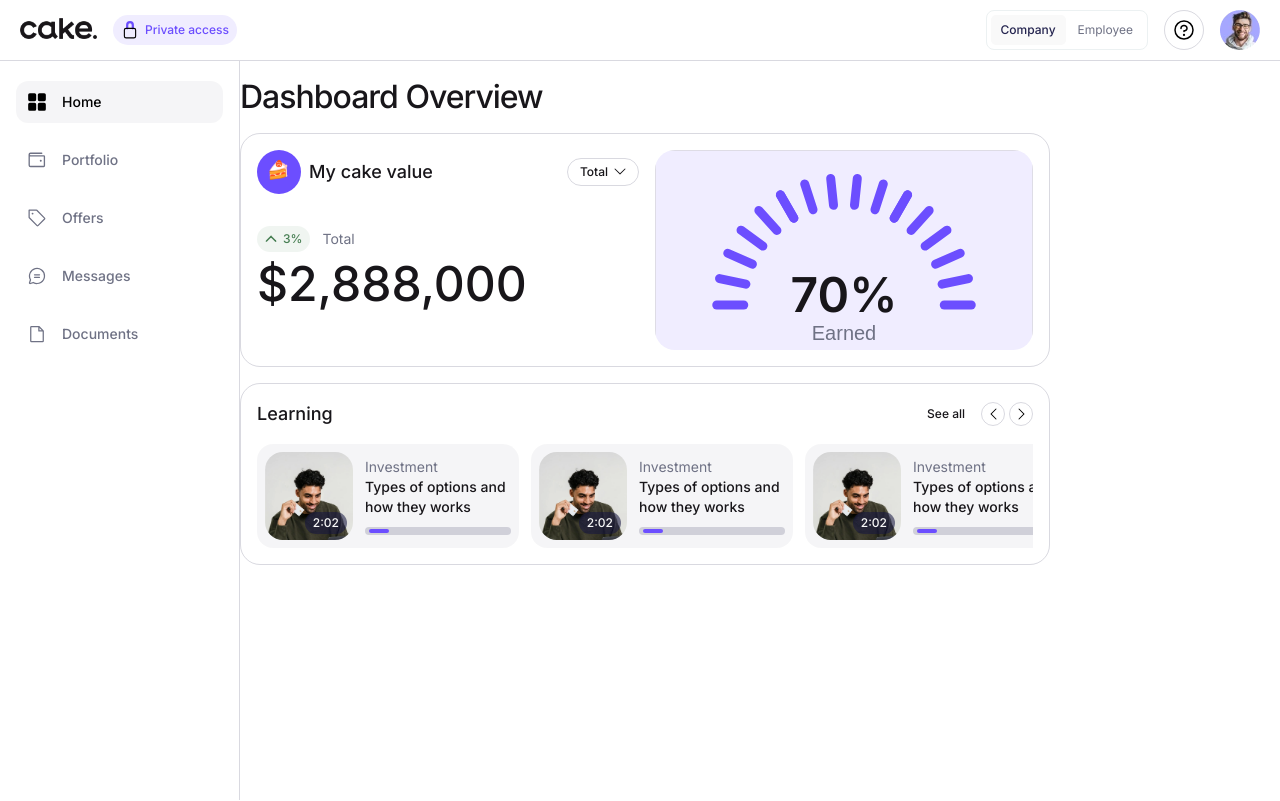
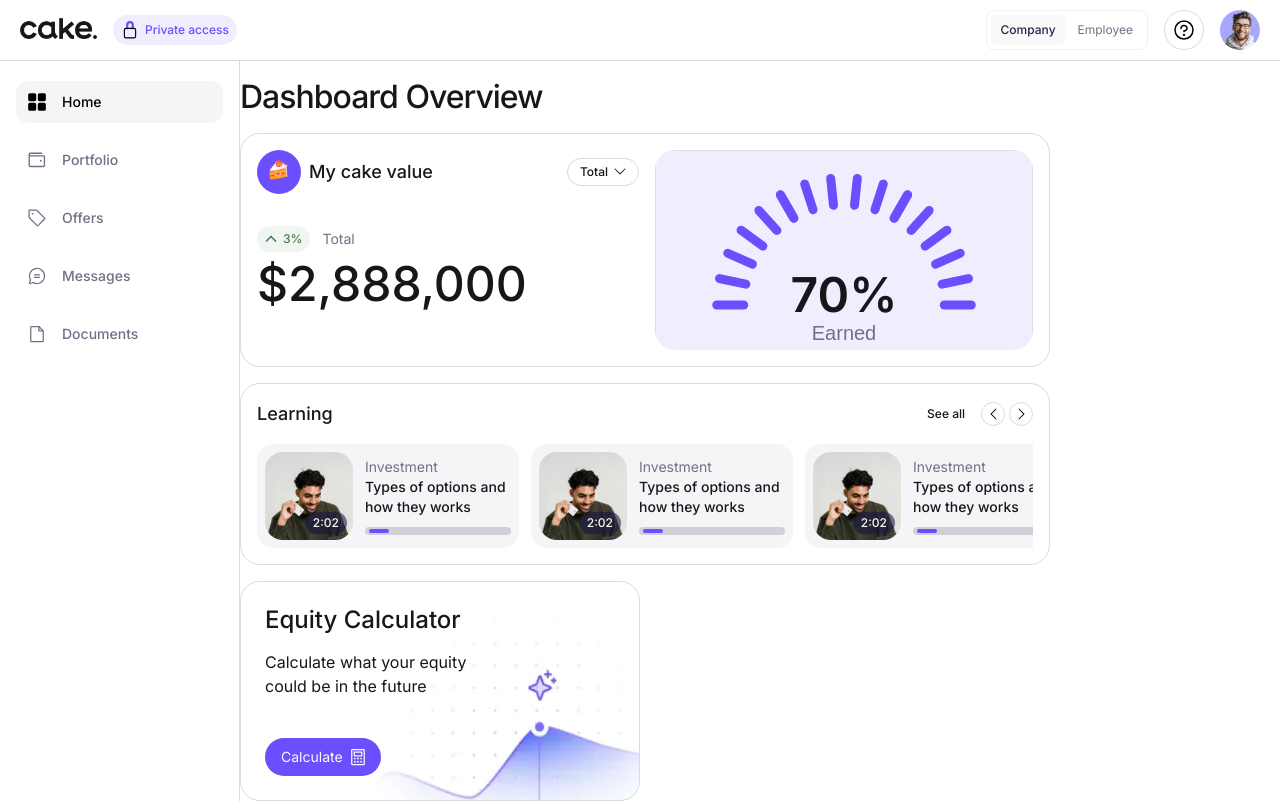
Before and after one commit to VictorMarques98/cake-project, a Next.js app: page /home in a window 1280 px wide. Built offline with nearby package versions, Linux system fonts and the light colour scheme.

Commit message:
feat: create equity card

```diff
--- /dev/null
+++ b/src/app/home/_components/ui/card-calculator/index.tsx
@@ -0,0 +1,34 @@
+import { Card } from '@/components/ui/card'
+import styles from './styles.module.scss'
+import Image from 'next/image'
+import { Text } from '@/components/ui/text'
+import { Button } from '@/components/ui/button'
+import { Icon } from '@/components/icons'
+
+export function CardCalculator() {
+  return (
+    <Card className={styles.card_calculator}>
+      <Image
+        src="/images/chart.webp"
+        alt="Chart"
+        width={271}
+        height={264}
+      />
+      <Text
+        content="Equity Calculator"
+        type="h2"
+      />
+      <Text
+        content="Calculate what your equity could be in the future"
+        type="p"
+      />
+      <button
+        type="button"
+        className={styles.button_calculator}
+      >
+        Calculate
+        <Icon name="calculator" />
+      </button>
+    </Card>
+  )
+}
--- /dev/null
+++ b/src/app/home/_components/ui/card-calculator/styles.module.scss
@@ -0,0 +1,48 @@
+@use '@/styles/main';
+
+.card_calculator {
+  position: relative;
+  padding: main.$space-24;
+  width: 100%;
+  overflow: hidden;
+
+  & > img {
+    position: absolute;
+    right: 0;
+    z-index: -1;
+  }
+
+  & > h2 {
+    font-size: main.$font-size-24;
+    font-weight: main.$font-weight-semi-bold;
+  }
+
+  & > p {
+    margin-top: main.$space-16;
+    max-width: 13.75rem;
+  }
+
+  @include main.breakpoint('medium') {
+    max-width: 25rem;
+  }
+}
+
+.button_calculator {
+  display: flex;
+  align-items: center;
+  gap: main.$space-8;
+  background: var(--transparent);
+  border: 0;
+  padding: main.$space-10 main.$space-16;
+  background-color: var(--primary-purple-dark);
+  color: var(--primary-grey-light);
+  border-radius: main.$space-96;
+  font-size: main.$font-size-14;
+  margin-top: main.$space-40;
+  cursor: pointer;
+  transition: opacity 0.3s;
+
+  &:hover {
+    opacity: 0.8;
+  }
+}
--- a/src/app/home/page.tsx
+++ b/src/app/home/page.tsx
@@ -1,3 +1,4 @@
+import { CardCalculator } from "@/app/home/_components/ui/card-calculator";
 import { CardLearning } from "@/app/home/_components/ui/card-learning";
 import { CardOverview } from "@/app/home/_components/ui/card-overview";
 import { Section } from "@/app/home/_components/ui/section"
@@ -17,6 +18,7 @@ export default function Home() {
       />
       <CardOverview />
       <CardLearning />
+      <CardCalculator />
     </Section>
   )
 }
--- /dev/null
+++ b/src/components/icons/calculator.tsx
@@ -0,0 +1,16 @@
+export function SvgCalculator(props: React.SVGProps<SVGSVGElement>) {
+  return (
+    <svg
+      xmlns="http://www.w3.org/2000/svg"
+      width={14}
+      height={18}
+      fill="none"
+      {...props}
+    >
+      <path
+        fill="currentColor"
+        d="M3.25 8.375h7.5a.625.625 0 0 0 .625-.625V4a.625.625 0 0 0-.625-.625h-7.5A.625.625 0 0 0 2.625 4v3.75a.625.625 0 0 0 .625.625Zm.625-3.75h6.25v2.5h-6.25v-2.5Zm8.75-3.75H1.375a1.25 1.25 0 0 0-1.25 1.25v13.75a1.25 1.25 0 0 0 1.25 1.25h11.25a1.25 1.25 0 0 0 1.25-1.25V2.125a1.25 1.25 0 0 0-1.25-1.25Zm0 15H1.375V2.125h11.25v13.75Zm-7.813-5.313a.937.937 0 1 1-1.874 0 .937.937 0 0 1 1.874 0Zm3.125 0a.937.937 0 1 1-1.874 0 .937.937 0 0 1 1.875 0Zm3.125 0a.937.937 0 1 1-1.874 0 .937.937 0 0 1 1.874 0Zm-6.25 3.126a.937.937 0 1 1-1.874 0 .937.937 0 0 1 1.874 0Zm3.125 0a.937.937 0 1 1-1.874 0 .937.937 0 0 1 1.875 0Zm3.125 0a.937.937 0 1 1-1.874 0 .937.937 0 0 1 1.874 0Z"
+      />
+    </svg>
+  )
+}
--- a/src/components/icons/index.tsx
+++ b/src/components/icons/index.tsx
@@ -9,6 +9,8 @@ import { SvgCaretDown } from './caret-down'
 import { SvgArrowUp } from './arrow-up'
 import { SvgArrowLeft } from './arrow-left'
 import { SvgArrowRight } from '@/components/icons/arrow-right'
+import { SvgCalculator } from '@/components/icons/calculator'
+
 
 type Props = {
   name: string;
@@ -26,6 +28,7 @@ const iconMap: { [key: string]: React.FC } = {
   'arrow-up': SvgArrowUp,
   'arrow-left': SvgArrowLeft,
   'arrow-right': SvgArrowRight,
+  'calculator': SvgCalculator,
 };
 
 export function Icon({ name, ...props }: Props) {
--- a/src/components/ui/button/styles.module.scss
+++ b/src/components/ui/button/styles.module.scss
@@ -36,4 +36,7 @@
 }
 
 .large {
+  width: main.$space-48;
+  height: main.$space-48;
+  border-radius: main.$space-96;
 }
--- a/src/components/ui/text/styles.module.scss
+++ b/src/components/ui/text/styles.module.scss
@@ -34,4 +34,5 @@
 
 .p {
   color: var(--primary-black);
+  line-height: main.$line-height-24;
 }
--- a/src/styles/variables/_spacings.scss
+++ b/src/styles/variables/_spacings.scss
@@ -13,6 +13,7 @@ $space-28: 1.5rem;
 $space-32: 2rem;
 $space-36: 2.25rem;
 $space-40: 2.5rem;
+$space-46: 2.875rem;
 $space-48: 3rem;
 $space-56: 3.5rem;
 $space-64: 4rem;
```
Also changed, not shown: public/images/chart.webp (added).
